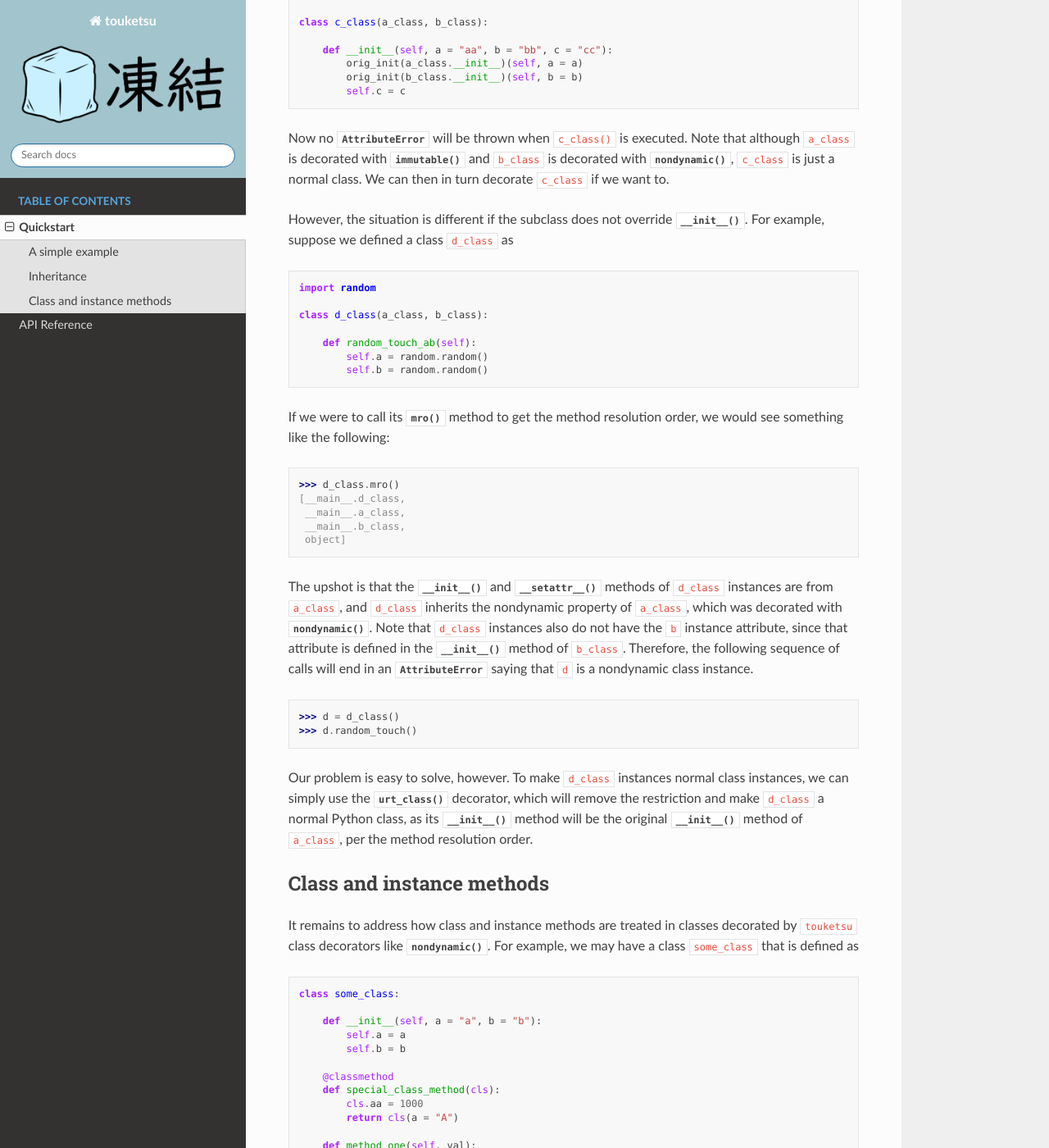
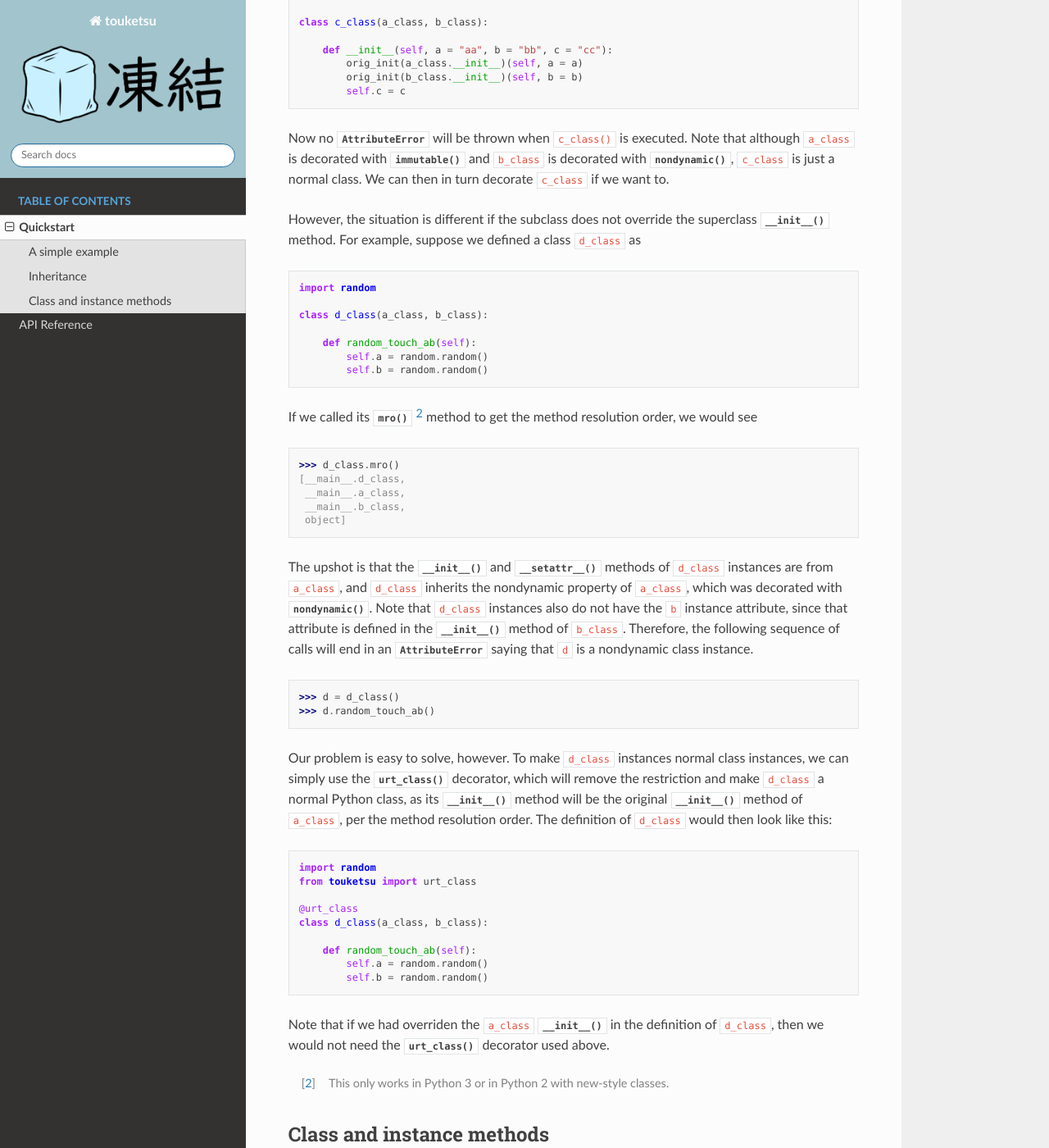
Before and after one commit to phetdam/touketsu, a Sphinx documentation site: the page built from doc/source/quickstart.rst, in a window 1280 px wide and 1400 px high, scrolled down 2625 px. Shown: the whole window at 82% size. Built offline with Sphinx 7.4.7 and the Read the Docs theme 2.0.0, drawn with Linux system fonts in a browser that asks for light colours.

Commit message:
edit content in inheritance section of quickstart.rst + modify index.rst slightly

```diff
--- a/doc/source/index.rst
+++ b/doc/source/index.rst
@@ -19,8 +19,8 @@ Introduction
 instances immutable or unable to dynamically create instance attributes. We will
 refer to the latter as being *nondynamic*.
 
-To get started, read the :doc:`quickstart` guide, which should cover most use
-cases.
+To get started, read the :doc:`quickstart` guide, which should cover most
+comon use cases.
 
 For package details, see the :doc:`api_ref`.
 
--- a/doc/source/quickstart.rst
+++ b/doc/source/quickstart.rst
@@ -164,8 +164,9 @@ Note that although ``a_class`` is decorated with
 :func:`~touketsu.core.nondynamic`, ``c_class`` is just a normal class. We can
 then in turn decorate ``c_class`` if we want to.
 
-However, the situation is different if the subclass does not override
-:meth:`__init__`. For example, suppose we defined a class ``d_class`` as
+However, the situation is different if the subclass does not override the
+superclass :meth:`__init__` method. For example, suppose we defined a class
+``d_class`` as
 
 .. code:: python
 
@@ -177,8 +178,8 @@ However, the situation is different if the subclass does not override
            self.a = random.random()
            self.b = random.random()
 
-If we were to call its :meth:`~object.mro` method to get the method resolution
-order, we would see something like the following:
+If we called its :meth:`~object.mro` [#]_ method to get the method resolution
+order, we would see
 
 >>> d_class.mro()
 [__main__.d_class,
@@ -196,13 +197,32 @@ calls will end in an :class:`AttributeError` saying that ``d`` is a nondynamic
 class instance.
 
 >>> d = d_class()
->>> d.random_touch()
+>>> d.random_touch_ab()
 
 Our problem is easy to solve, however. To make ``d_class`` instances normal
 class instances, we can simply use the :func:`~touketsu.core.urt_class`
 decorator, which will remove the restriction and make ``d_class`` a normal
 Python class, as its :meth:`__init__` method will be the original
-:meth:`__init__` method of ``a_class``, per the method resolution order.
+:meth:`__init__` method of ``a_class``, per the method resolution order. The
+definition of ``d_class`` would then look like this:
+
+.. code:: python
+
+   import random
+   from touketsu import urt_class
+
+   @urt_class
+   class d_class(a_class, b_class):
+
+       def random_touch_ab(self):
+           self.a = random.random()
+           self.b = random.random()
+
+Note that if we had overriden the ``a_class`` :meth:`__init__` in the definition
+of ``d_class``, then we would not need the :func:`~touketsu.core.urt_class`
+decorator used above.
+
+.. [#] This only works in Python 3 or in Python 2 with new-style classes.
 
 Class and instance methods
 --------------------------
```
Also changed, not shown: other parts of doc/source/quickstart.rst (+1 -1 lines).
